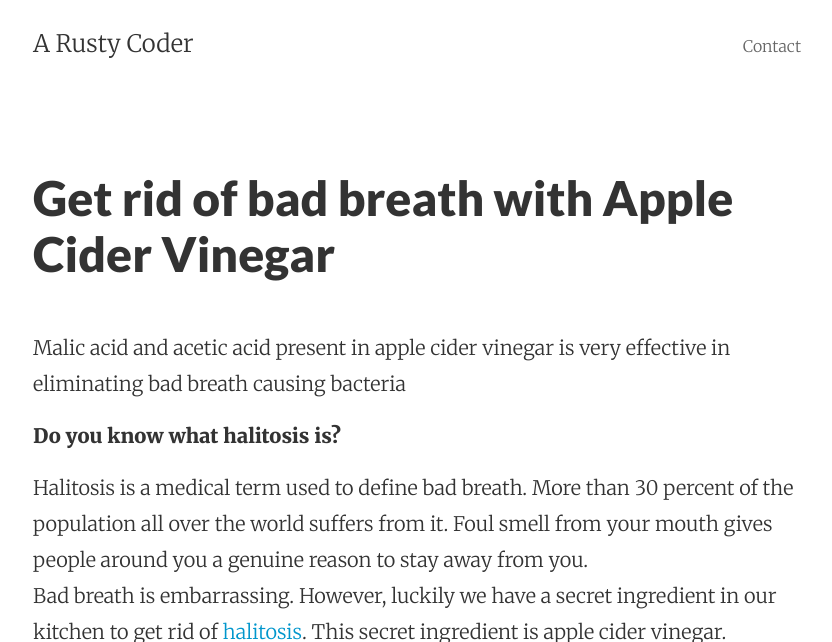
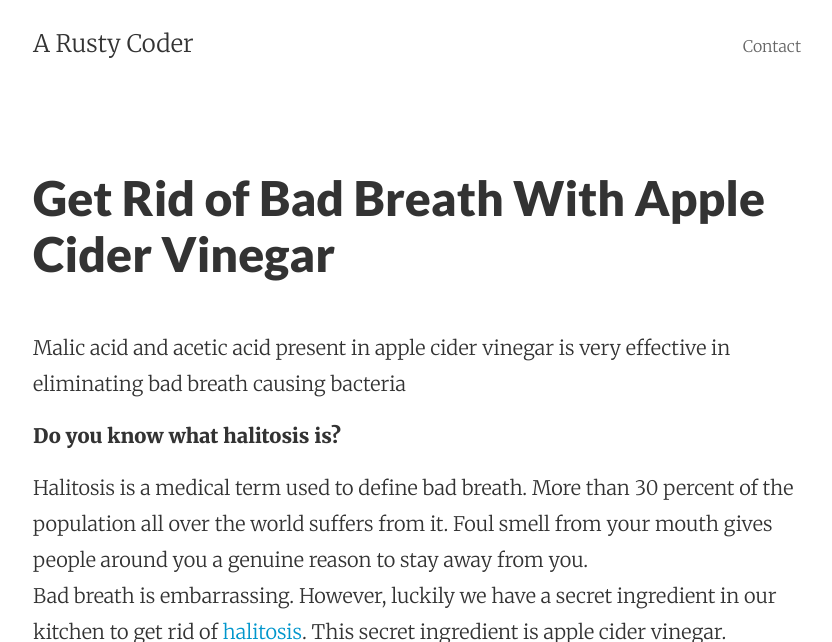
Before and after one commit to hiralove/hiralove.github.io, a Jekyll site: the page built from applecidervinegar.html, in a window 1280 px wide and 900 px high, cut to the strip 0-642 px from the top of the window. Shown: the whole strip, without its empty margins (223-1055 px from the left). Built offline with Jekyll 4.4.1, drawn with Linux system fonts in a browser that asks for light colours.

```diff
--- a/applecidervinegar.html
+++ b/applecidervinegar.html
@@ -1,6 +1,6 @@
 ---
 layout: page
-title: Get rid of bad breath with Apple Cider Vinegar
+title: Get Rid of Bad Breath With Apple Cider Vinegar
 permalink: /applecidervinegar/
 ---
 
```
